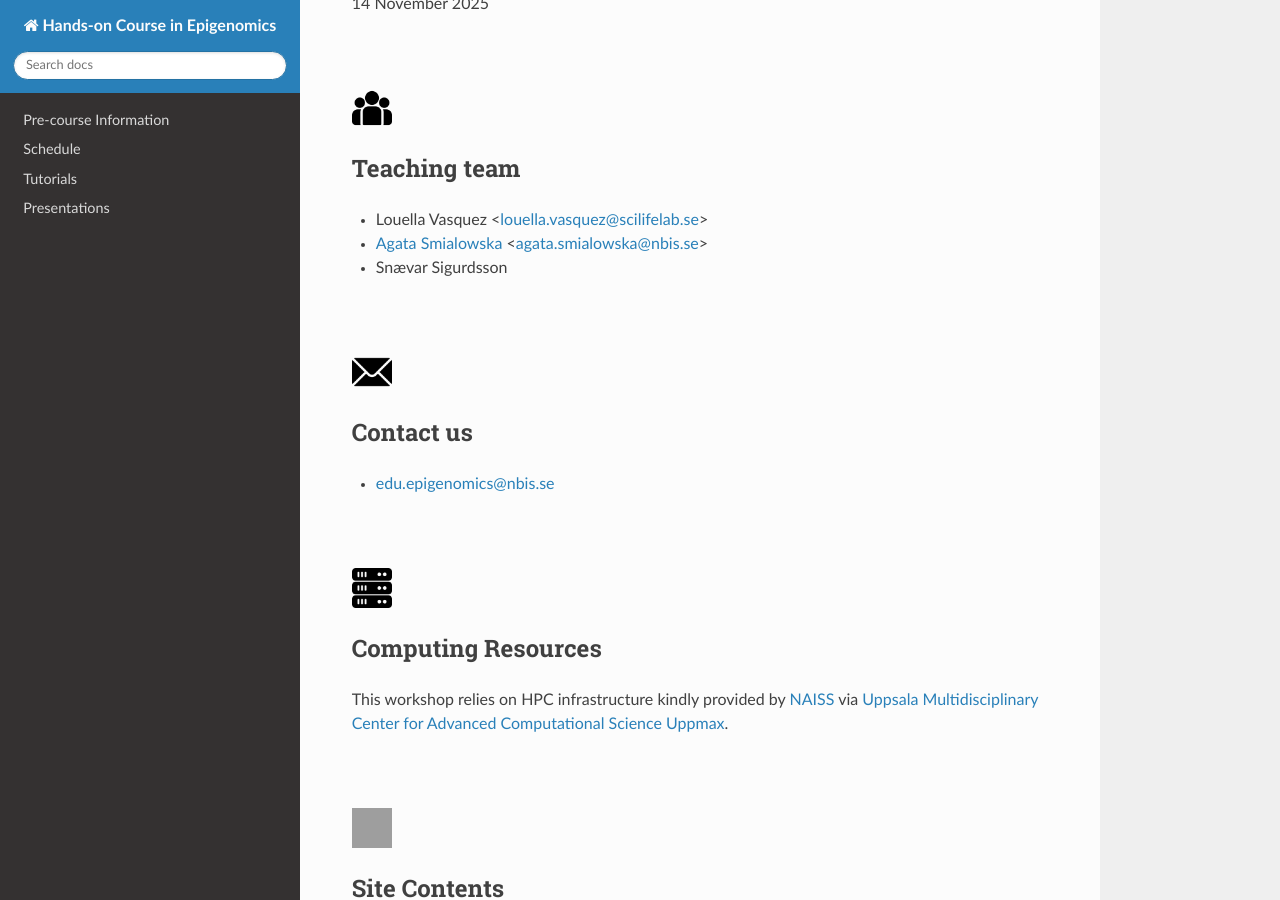
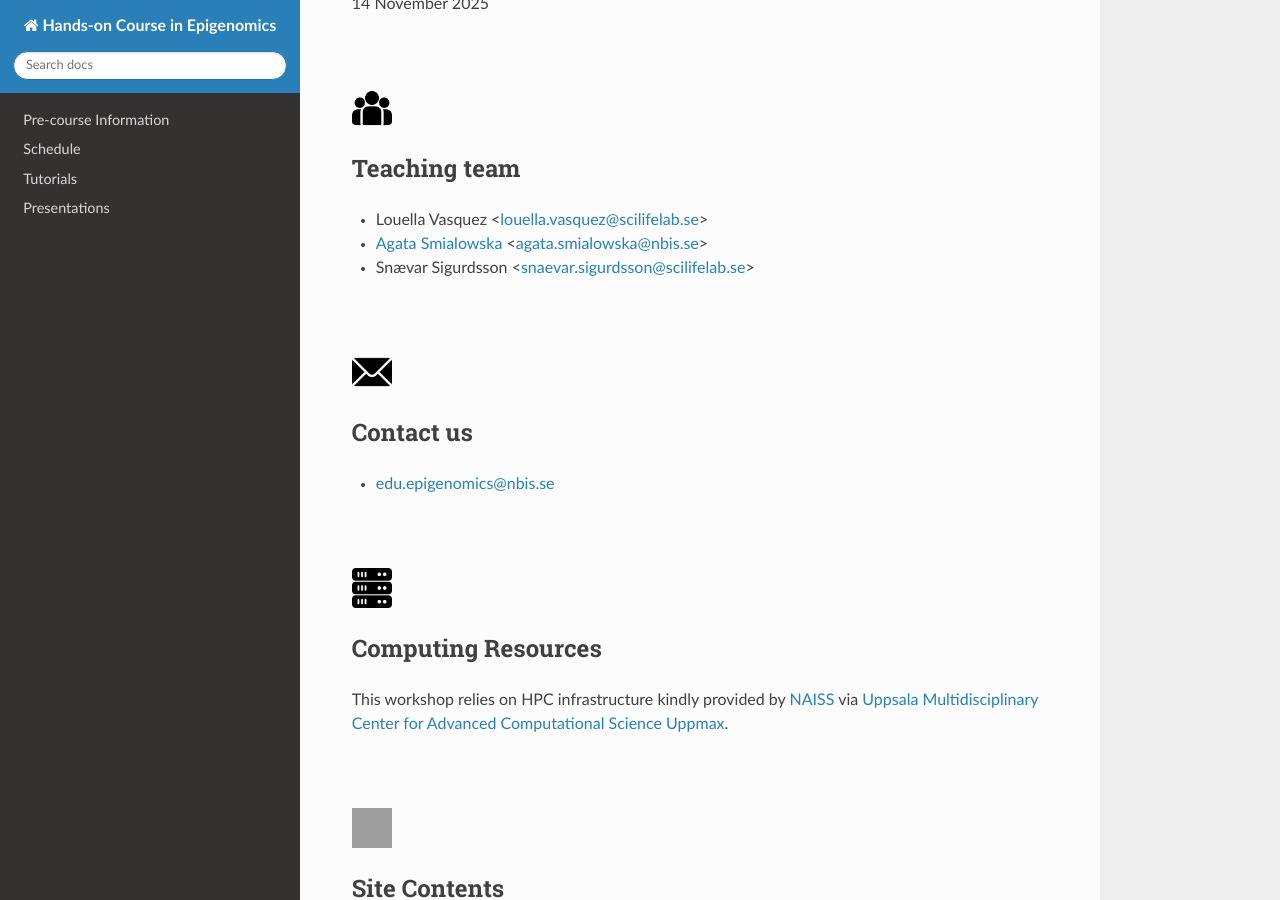
Before and after one commit to NBISweden/ngi-nbis-epigenomics-hands-on, a Sphinx documentation site: the page built from docs/index.rst, in a window 1280 px wide and 900 px high, scrolled down 336 px. Built offline with Sphinx 7.4.7 and the Read the Docs theme 3.1.0, drawn with Linux system fonts in a browser that asks for light colours; some of the changed lines change nothing that is shown; grey boxes are pictures that could not be loaded.

Commit message:
Update index.rst

```diff
--- a/docs/index.rst
+++ b/docs/index.rst
@@ -45,7 +45,7 @@ Teaching team
 
 - `Agata Smialowska <https://nbis.se/staff/agata-smialowska>`_ <agata.smialowska@nbis.se>
 
-- Snævar Sigurdsson
+- Snævar Sigurdsson <snaevar.sigurdsson@scilifelab.se>
 
 
 
```
